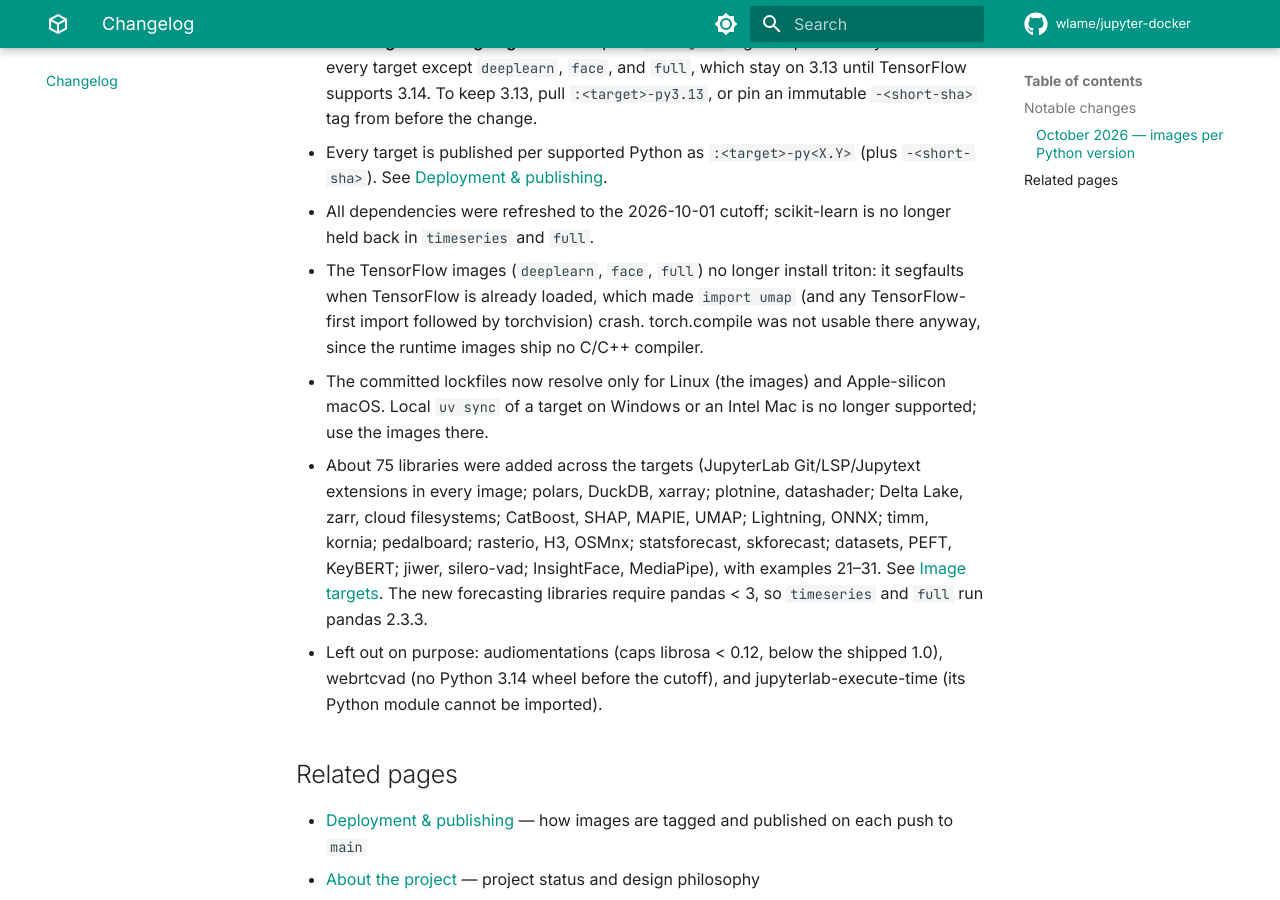
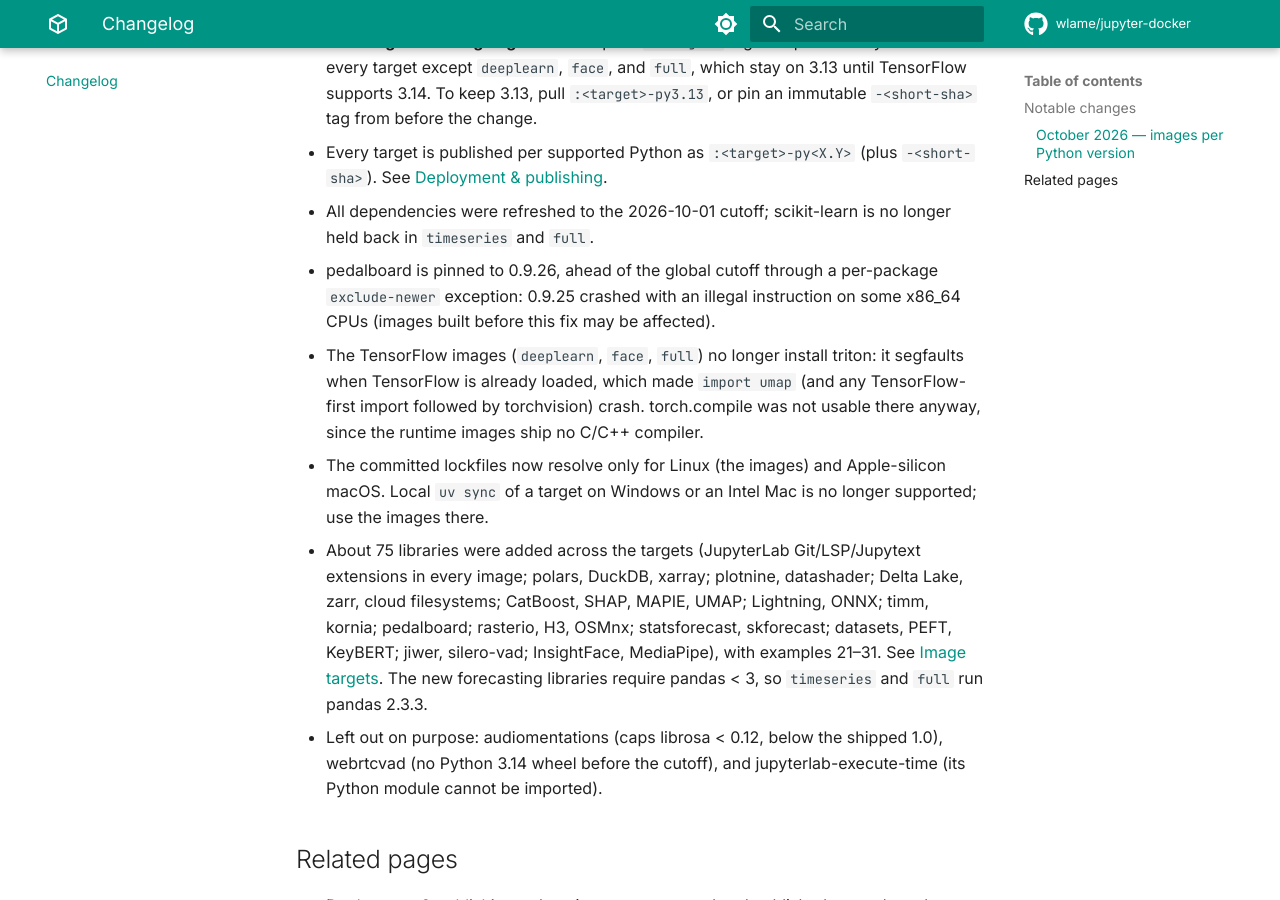
Before and after one commit to wlame/jupyter-docker, an MkDocs documentation site: the page built from docs/changelog.md, in a window 1280 px wide and 900 px high, scrolled down 654 px. Built offline with MkDocs 1.6.1 and Material for MkDocs 9.7.7, drawn with Linux system fonts in a browser that asks for light colours; plug-ins that fetch from the network failed and are left out; comment, search, counter and statistics services are not loaded.

Commit message:
Pin pedalboard 0.9.26 past the cutoff to fix illegal-instruction crashes on some x86_64 CPUs.

```diff
--- a/docs/changelog.md
+++ b/docs/changelog.md
@@ -32,6 +32,9 @@ To review what changed, browse the commit history on GitHub:
   `-<short-sha>`). See [Deployment & publishing](operations/deployment.md).
 - All dependencies were refreshed to the 2026-10-01 cutoff; scikit-learn is no longer
   held back in `timeseries` and `full`.
+- pedalboard is pinned to 0.9.26, ahead of the global cutoff through a per-package
+  `exclude-newer` exception: 0.9.25 crashed with an illegal instruction on some
+  x86_64 CPUs (images built before this fix may be affected).
 - The TensorFlow images (`deeplearn`, `face`, `full`) no longer install triton: it
   segfaults when TensorFlow is already loaded, which made `import umap` (and any
   TensorFlow-first import followed by torchvision) crash. torch.compile was not
```
Also changed, not shown: AGENTS.md (+4 -2 lines), docs/reference/configuration.md (+2 -0 lines), 5 other files.
